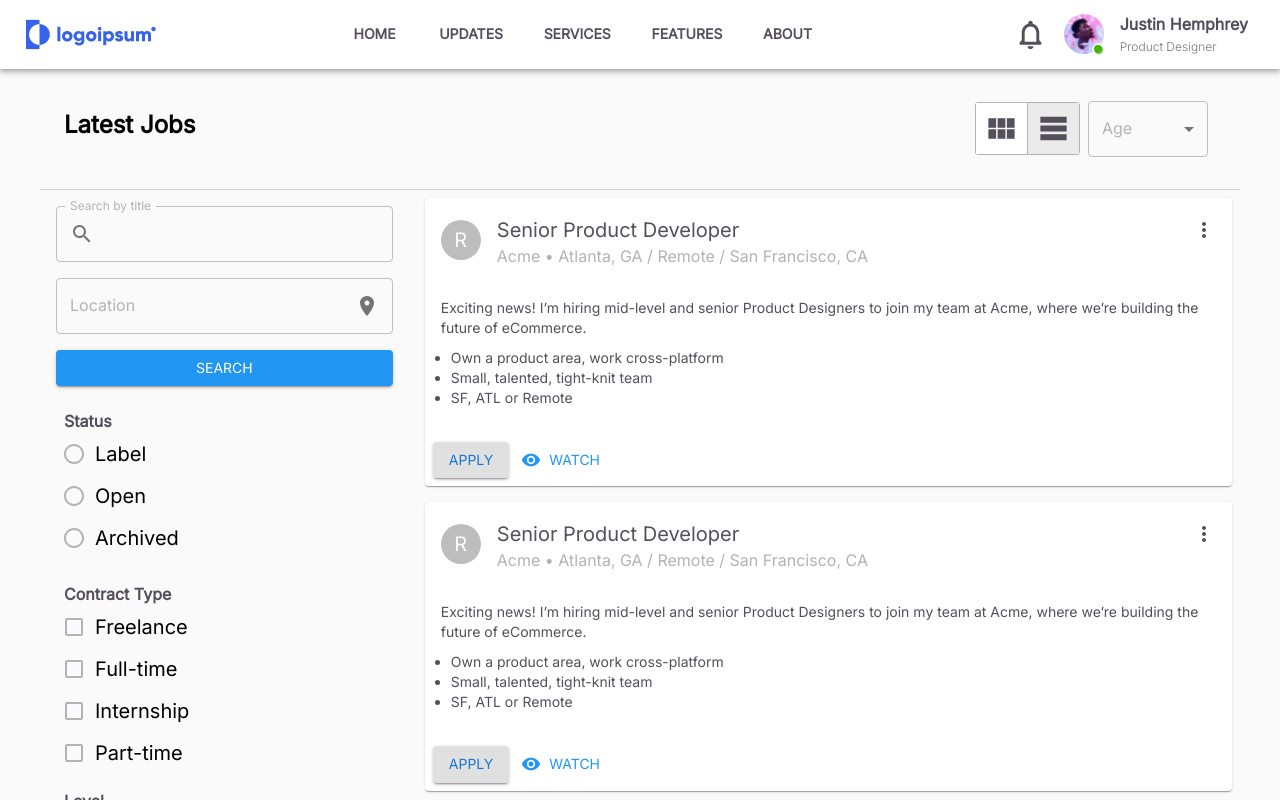
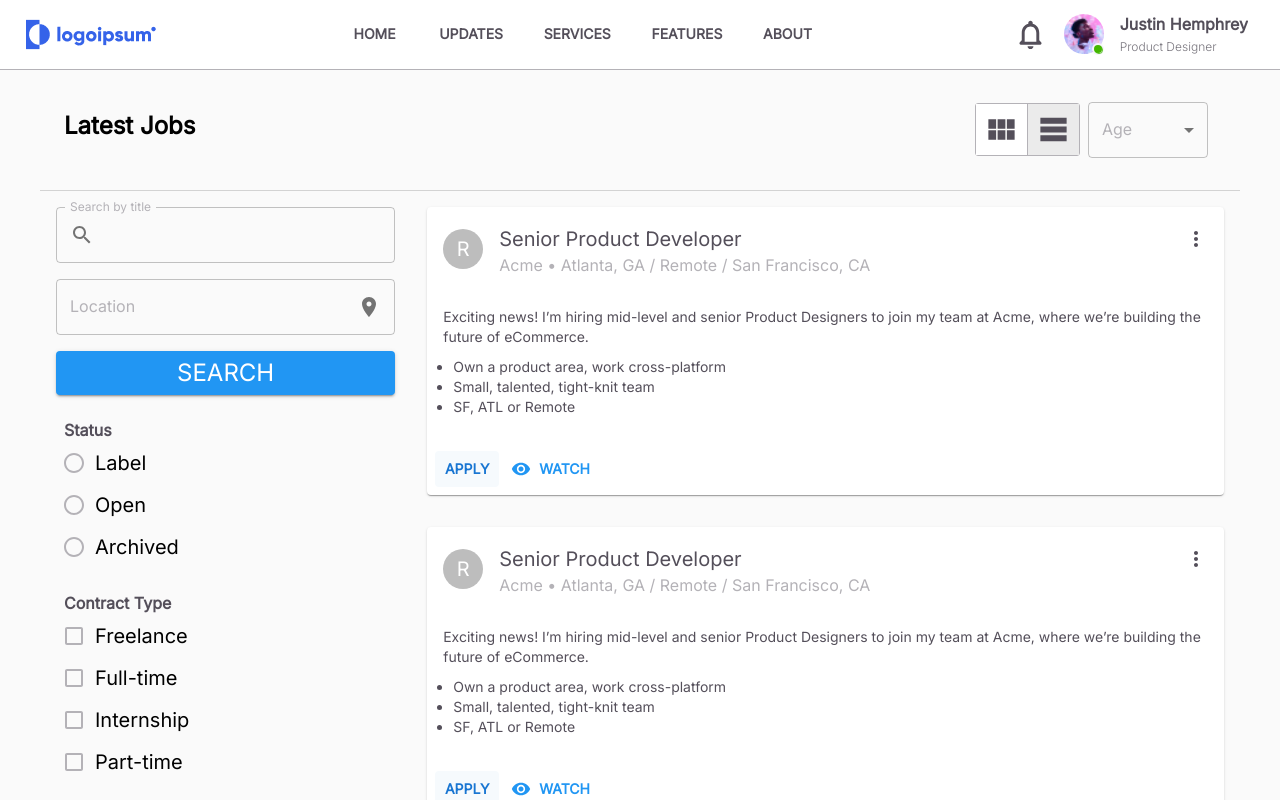
Before and after one commit to pratikwadke02/all-season-24x7-b2c, a React (Create React App) app in the folder client/: page / in a window 1280 px wide. Shown: the top 800 px of the page. Built offline with nearby package versions, Linux system fonts and the light colour scheme.

Commit message:
done home page

```diff
--- a/client/src/components/Feed/Feed.jsx
+++ b/client/src/components/Feed/Feed.jsx
@@ -1,12 +1,22 @@
-import { Box } from '@mui/system'
-import React from 'react'
-import Card from '../utils/Card/Card'
-import PaginationComponent from '../utils/Pagination/PaginationComponent'
+import { Box } from "@mui/system";
+import React from "react";
+import Card from "../utils/Card/Card";
+import PaginationComponent from "../utils/Pagination/PaginationComponent";
 
 const Feed = () => {
   return (
     <>
-    <Box flex={7} sx={{display:'flex', flexDirection: 'column', alignItems: 'center', position: 'relative', minHeight: '75vh', paddingBottom:'60px'}}>
+      <Box
+        flex={7}
+        sx={{
+          display: "flex",
+          flexDirection: "column",
+          alignItems: "center",
+          position: "relative",
+          minHeight: "75vh",
+          paddingBottom: "60px",
+        }}
+      >
         <div>
           <Card />
         </div>
@@ -16,12 +26,15 @@
         <div>
           <Card />
         </div>
-        <Box flex={1} sx={{alignItems: 'center', position:'absolute', bottom: 0}}>
+        <Box
+          flex={1}
+          sx={{ alignItems: "center", position: "absolute", bottom: 0 }}
+        >
           <PaginationComponent />
         </Box>
       </Box>
     </>
-  )
-}
+  );
+};
 
-export default Feed
+export default Feed;
--- a/client/src/components/Header/Header.jsx
+++ b/client/src/components/Header/Header.jsx
@@ -1,14 +1,17 @@
-import { Box, Container, IconButton, Stack, Typography } from "@mui/material";
+import { Box, Container, IconButton, Stack, Typography,styled } from "@mui/material";
 import React from "react";
 import ViewModuleIcon from "@mui/icons-material/ViewModule";
 import TableRowsIcon from "@mui/icons-material/TableRows";
-import FilterListOutlinedIcon from '@mui/icons-material/FilterListOutlined';
+import FilterListOutlinedIcon from "@mui/icons-material/FilterListOutlined";
 import DropdownComponent from "../utils/Dropdown/DropdownComponent";
 import Rightbar from "../Rightbar/Rightbar";
-import Drawer from '@mui/material/Drawer';
-import {theme} from '../../theme';
+import Drawer from "@mui/material/Drawer";
+import { theme } from "../../theme";
 
 const drawerWidth = 340;
+
+
+
 
 
 const Header = () => {
@@ -21,6 +24,14 @@
 
   // const container = window !== undefined ? () => window().document.body : undefined;
 
+  const DrawerHeader = styled("div")(({ theme }) => ({
+    display: "flex",
+    alignItems: "center",
+    padding: theme.spacing(0, 1),
+    // necessary for content to be below app bar
+    ...theme.mixins.toolbar,
+    justifyContent: "flex-end",
+  }));
 
   return (
     <>
@@ -31,6 +42,14 @@
       >
         <Drawer
           // container={container}
+          PaperProps = {{
+            sx : {
+              display: 'flex',
+              flexDirection: 'column',
+              backgroundColor: "#fff",
+              border: 'none'
+              }
+          }}
           anchor="right"
           variant="temporary"
           open={mobileOpen}
@@ -39,50 +58,71 @@
             keepMounted: true, // Better open performance on mobile.
           }}
           sx={{
-            display: { xs: 'block', sm: 'none' },
-            '& .MuiDrawer-paper': { boxSizing: 'border-box', width: drawerWidth },
+            display: { xs: "block", sm: "none" },
+            "& .MuiDrawer-paper": {
+              boxSizing: "border-box",
+              width: drawerWidth,
+            },
           }}
         >
-          <Rightbar />
+          {/* <DrawerHeader>
+          </DrawerHeader> */}
+          <Rightbar mobileOpen={mobileOpen} handleDrawerToggle={handleDrawerToggle}/>
         </Drawer>
       </Box>
       {/* {filter && (
         <Rightbar  />
       )} */}
-      <Container sx={{p:3, borderBottom:'1px solid lightgrey', display:'flex', alignItems:'center', flexDirection:{xs:'column', sm:'row'} }}>
+      <Container
+        sx={{
+          p: 3,
+          borderBottom: "1px solid lightgrey",
+          display: "flex",
+          alignItems: {xs:"flex-start", sm:"center"},
+          flexDirection: { xs: "column", sm: "row" },
+          // justifyContent: {xs: 'flex-start', sm:'none'},
+        }}
+      >
         <Typography
           flex={1}
           variant="h1"
-        sx={{fontWeight:theme.typography.fontWeightBold }}
+          sx={{ fontWeight: theme.typography.fontWeightBold }}
         >
           Latest Jobs
         </Typography>
-        <Box sx={{display:'flex', alignItems:'center'}}>
-          <Box sx={{display:'flex', border:'1px solid'+theme.palette.text.secondary, borderRadius:'3px'}}>
-          <Box sx={{borderRight:'1px solid'+theme.palette.text.secondary,backgroundColor:theme.palette.background.default}}>
+        <Box sx={{ display: "flex", alignItems: "center" }}>
+          <Box
+            sx={{
+              display: "flex",
+              border: "1px solid" + theme.palette.text.secondary,
+              borderRadius: "3px",
+            }}
+          >
+            <Box
+              sx={{
+                borderRight: "1px solid" + theme.palette.text.secondary,
+                backgroundColor: theme.palette.background.default,
+              }}
+            >
               <IconButton>
                 <ViewModuleIcon fontSize="large" />
               </IconButton>
             </Box>
-          <Box sx={{backgroundColor:theme.palette.background.disabled,}}>
+            <Box sx={{ backgroundColor: theme.palette.background.disabled }}>
               <IconButton>
-            <TableRowsIcon fontSize="large"/>
+                <TableRowsIcon fontSize="large" />
               </IconButton>
             </Box>
           </Box>
-        <Box
-        flex={0}
-        >
+          <Box flex={0}>
             <DropdownComponent />
           </Box>
           <IconButton
-          sx={{ alignItems:'center', display:{xs:'flex', sm:'none'}}}
-          onClick={
-            handleDrawerToggle
-          }
+            sx={{ alignItems: "center", display: { xs: "flex", sm: "none" } }}
+            onClick={handleDrawerToggle}
           >
-          <FilterListOutlinedIcon fontSize="large"/>
-          <label>FILTERS</label>
+            <FilterListOutlinedIcon color="primary" fontSize="large" />
+            <label style={{ color: theme.palette.primary.main }}>FILTERS</label>
           </IconButton>
         </Box>
       </Container>
--- a/client/src/components/Navbar/HomeNavbar.jsx
+++ b/client/src/components/Navbar/HomeNavbar.jsx
@@ -68,7 +68,7 @@
   };
 
   return (
-    <AppBar position="static">
+    <AppBar elevation={0} position="static" sx={{position:'relative' ,zIndex:(theme) => theme.zIndex.drawer + 1, borderBottom:'1px solid'+theme.palette.text.secondary }}>
       <Container maxWidth="xl">
         <Toolbar disableGutters>
           <img src={images.HomeLogo} alt="" />
@@ -137,7 +137,7 @@
             open={Boolean(anchorElNotifications)}
             onClose={handleCloseNotificationMenu}
           >
-            <NotificationMenu />
+            <NotificationMenu fontSize="large"/>
             </Menu>
             <Tooltip title="Open settings">
               <IconButton
@@ -182,7 +182,7 @@
               onClick={handleOpenNavMenu}
               color="inherit"
             >
-              <MenuIcon />
+              <MenuIcon color="primary" fontSize="large"/>
             </IconButton>
             <Menu
               id="menu-appbar"
--- a/client/src/components/Rightbar/Rightbar.jsx
+++ b/client/src/components/Rightbar/Rightbar.jsx
@@ -1,39 +1,54 @@
-import { Box } from '@mui/material'
 import React from 'react';
-import { Button } from '@mui/material'
+import { Button,Typography, Box,Toolbar, IconButton } from '@mui/material'
 import CheckboxComponent from '../utils/Checkbox/CheckboxComponent';
 import RadioComponent from '../utils/Radio/RadioComponent';
-import SearchComponent from '../utils/Search/SearchComponent';
-import Toolbar from '@mui/material/Toolbar';
-import Divider from '@mui/material/Divider';
+import SearchOutlinedIcon from '@mui/icons-material/SearchOutlined';
+import LocationOnIcon from '@mui/icons-material/LocationOn';
+import { theme } from '../../theme';
+import SearchWithIcon from '../utils/Search/SearchWithIcon';
+import CloseIcon from '@mui/icons-material/Close';
 
-const Rightbar = () => {
+const Rightbar = ({mobileOpen, handleDrawerToggle}) => {
+
+
+  const searchIcon = <SearchOutlinedIcon />;
+  const locationIcon = <LocationOnIcon />;
+
   return (
     <>
-    <div>
     <Toolbar />
-    <Divider />
-    <Box flex={3} p={1} sx={{backgroundColor:'#fff', height:'100%', width:300, right: 0, top: 56, position: 'absolute', zIndex: 2, backdropFilter: 'blur(3px)'}}>
-    <Box sx={{p:1}}>
-      <SearchComponent label="Search by title" placeholder="Enter to search"/>
+    <Box flex={3} sx={{ml:1, backgroundColor:theme.palette.background.default, height:'100%', maxWidth:300, zIndex: 2, backdropFilter: 'blur(3px)', display:'flex', flexDirection:'column', alignItems:'flex-start'}}>
+    <Box sx={{p:1, width:'100%'}}>
+    <Box sx={{mt:1,mb:2}}>
+      <IconButton onClick={handleDrawerToggle}>
+        <CloseIcon color="primary" fontSize='large' sx={{mr:1}}/>
+        <Typography variant="h5" color="primary">
+          CLOSE
+        </Typography>
+      </IconButton>
+    </Box>
+      <SearchWithIcon label = "Search by title" id="search_by_title" icon={searchIcon} position="start" adornment="true" />
     </Box >
-    <Box sx={{p:1}}>
-    <SearchComponent laabel="Location" placeholder="Enter location" />
+    <Box sx={{p:1, width:'100%'}}>
+    <SearchWithIcon label="Location" id="location" icon={locationIcon} position="end" adornment="endAdornment"/>
     </Box>
-    <Box sx={{p:1}}>
-        <Button variant="contained" sx={{ width:'100%', color:'#ffffff', backgroundColor:'#2196f3'}}>Search</Button>
+    <Box sx={{p:1, width:'100%'}}>
+        <Button variant="contained" color="info" sx={{width:'100%',minHeight:42, color:'#ffffff', backgroundColor:'#2196f3'}}>
+        <Typography variant="h5">
+            Search
+          </Typography>
+        </Button>
     </Box>
-    <Box sx={{p:1}}>
+    <Box sx={{p:1, ml:1}}>
       <RadioComponent formLabel="Status" optionA = "Label" optionB = "Open" optionC = "Archived" />
     </Box>
-    <Box sx={{p:1}}>
+    <Box sx={{p:1, ml:1}}>
       <CheckboxComponent formLabel="Contract Type"optionA = "Freelance" optionB = "Full-time" optionC = "Internship" optionD = "Part-time" />
     </Box>
-    <Box sx={{p:1}}>
+    <Box sx={{p:1, ml:1}}>
       <CheckboxComponent formLabel = "Level" optionA = "Any" optionB = "Director" optionC = "Entry-level" optionD = "Lead"/>
     </Box>
     </Box>
-    </div>
     </>
   )
 }
--- a/client/src/components/Sidebar/HomeSidebar.jsx
+++ b/client/src/components/Sidebar/HomeSidebar.jsx
@@ -1,11 +1,10 @@
-import { Box } from '@mui/material'
+import { Box, Typography } from '@mui/material'
 import React from 'react';
 import { Button } from '@mui/material'
 import CheckboxComponent from '../utils/Checkbox/CheckboxComponent';
 import SearchOutlinedIcon from '@mui/icons-material/SearchOutlined';
 import LocationOnIcon from '@mui/icons-material/LocationOn';
 import RadioComponent from '../utils/Radio/RadioComponent';
-import SearchComponent from '../utils/Search/SearchComponent';
 import SearchWithIcon from '../utils/Search/SearchWithIcon';
 
 const HomeSidebar = () => {
@@ -23,7 +22,11 @@
     <SearchWithIcon label="Location" id="location" icon={locationIcon} position="end" adornment="endAdornment"/>
     </Box>
     <Box sx={{p:1}}>
-        <Button variant="contained" color="info" sx={{minWidth: 320, width:'100%', color:'#ffffff', backgroundColor:'#2196f3'}}>Search</Button>
+        <Button variant="contained" color="info" sx={{minWidth: 320, width:'100%',minHeight:42, color:'#ffffff', backgroundColor:'#2196f3'}}>
+          <Typography variant="h5">
+            Search
+          </Typography>
+          </Button>
     </Box>
     <Box sx={{p:1}}>
       <RadioComponent formLabel="Status" optionA = "Label" optionB = "Open" optionC = "Archived" />
--- a/client/src/components/utils/Card/Card.jsx
+++ b/client/src/components/utils/Card/Card.jsx
@@ -15,7 +15,7 @@
 export default function CardComponent() {
 
   return (
-    <Card sx={{ maxWidth: 1100, m: 1, backgroundColor:theme.palette.background.default}}>
+    <Card sx={{ maxWidth: 1100, m: 2, backgroundColor:theme.palette.background.default}}>
       <CardHeader
         avatar={
           <Avatar sx={{ bgcolor: grey[400] }} aria-label="recipe">
@@ -35,7 +35,7 @@
       <CardContent>
         <Typography variant="body2" color="text.other" sx={{fontWeight: theme.typography.fontWeightMedium}}>
         Exciting news! I’m hiring mid-level and senior Product Designers to join my team at Acme, where we’re building the future of eCommerce.
-        <ul style= {{padding: 0, margin: 10}}>
+        <ul style= {{padding: 0,margin:10}}>
             <li>Own a product area, work cross-platform</li>
             <li>Small, talented, tight-knit team</li>
             <li>SF, ATL or Remote</li>
@@ -43,10 +43,10 @@
         </Typography>
       </CardContent>
       <CardActions disableSpacing>
-        <Button variant="contained" color="inherit" sx={{color:theme.palette.primary.main , fontSize: theme.typography.fontSize, fontWeight:theme.typography.fontWeightMedium}}>
+        <Button color="inherit" sx={{backgroundColor:'#f6fafd' ,color:theme.palette.primary.main , fontSize: theme.typography.fontSize, fontWeight:theme.typography.fontWeightBold}}>
             Apply
         </Button>
-        <Button variant="conatined" color="primary" sx={{color: '#2196f3', fontSize: theme.typography.fontSize, fontWeight:theme.typography.fontWeightMedium}} startIcon={<RemoveRedEyeIcon />}>
+        <Button variant="conatined" color="primary" sx={{color: '#2196f3', fontSize: theme.typography.fontSize, fontWeight:theme.typography.fontWeightBold}} startIcon={<RemoveRedEyeIcon />}>
             WATCH
         </Button>
       </CardActions>
--- a/client/src/components/utils/Pagination/PaginationComponent.jsx
+++ b/client/src/components/utils/Pagination/PaginationComponent.jsx
@@ -5,7 +5,7 @@
 const PaginationComponent = () => {
   return (
     <>
-        <Pagination count={10} sx={{m:3}}/>
+      <Pagination size='small' count={10} sx={{m:3}}/>
     </>
   )
 }
--- a/client/src/components/utils/Radio/RadioComponent.jsx
+++ b/client/src/components/utils/Radio/RadioComponent.jsx
@@ -1,25 +1,51 @@
-import React, {useState} from 'react';
-import {Radio, RadioGroup, FormControlLabel, FormControl, FormLabel, Typography} from '@mui/material';
-import {theme} from '../../../theme';
+import React, { useState } from "react";
+import {
+  Radio,
+  RadioGroup,
+  FormControlLabel,
+  FormControl,
+  FormLabel,
+  Typography,
+} from "@mui/material";
+import { theme } from "../../../theme";
 
 const RadioComponent = (props) => {
   return (
     <FormControl sx={{ m: 1, width: 300 }}>
       <FormLabel id="demo-radio-buttons-group-label">
-        <Typography variant="h7" sx={{color:theme.palette.text.primary, fontWeight:theme.typography.fontWeightBold}}>{props.formLabel}
+        <Typography
+          variant="h7"
+          sx={{
+            color: theme.palette.text.primary,
+            fontWeight: theme.typography.fontWeightBold,
+          }}
+        >
+          {props.formLabel}
         </Typography>
-          </FormLabel>
+      </FormLabel>
       <RadioGroup
         aria-labelledby="demo-radio-buttons-group-label"
         defaultValue="none"
         name="radio-buttons-group"
       >
-        <FormControlLabel value={props.optionA} control={<Radio />} label={<Typography variant="h6" >{props.optionA}</Typography>} />
-        <FormControlLabel value={props.optionB} control={<Radio />} label={<Typography variant="h6" >{props.optionB}</Typography>} />
-        <FormControlLabel value={PaymentResponse.optionC} control={<Radio />} label={<Typography variant="h6" >{props.optionC}</Typography>} />
+        <FormControlLabel
+          value={props.optionA}
+          control={<Radio />}
+          label={<Typography variant="h6">{props.optionA}</Typography>}
+        />
+        <FormControlLabel
+          value={props.optionB}
+          control={<Radio />}
+          label={<Typography variant="h6">{props.optionB}</Typography>}
+        />
+        <FormControlLabel
+          value={PaymentResponse.optionC}
+          control={<Radio />}
+          label={<Typography variant="h6">{props.optionC}</Typography>}
+        />
       </RadioGroup>
     </FormControl>
   );
-}
+};
 
 export default RadioComponent;
--- a/client/src/views/Home/Home.jsx
+++ b/client/src/views/Home/Home.jsx
@@ -13,7 +13,7 @@
         <Navbar />
         <Header />
         <Container disableGutters>
-            <Stack direction={"row"} spacing={1} justifyContent="space-between">
+            <Stack direction={"row"} justifyContent="space-between">
                 <Sidebar/>
                 <Feed />
             </Stack>
```
Lines whose indentation alone changed are shown as unchanged.
